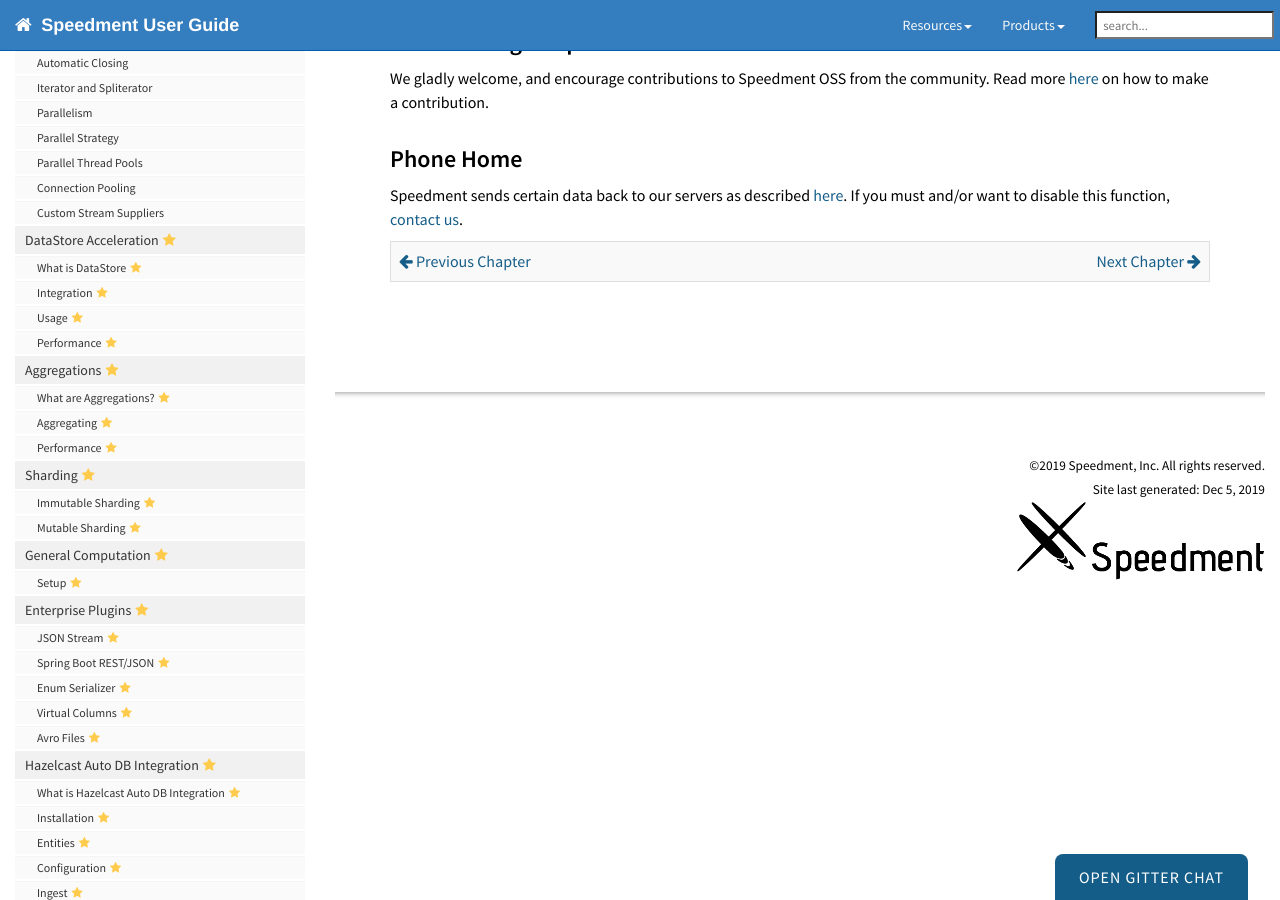
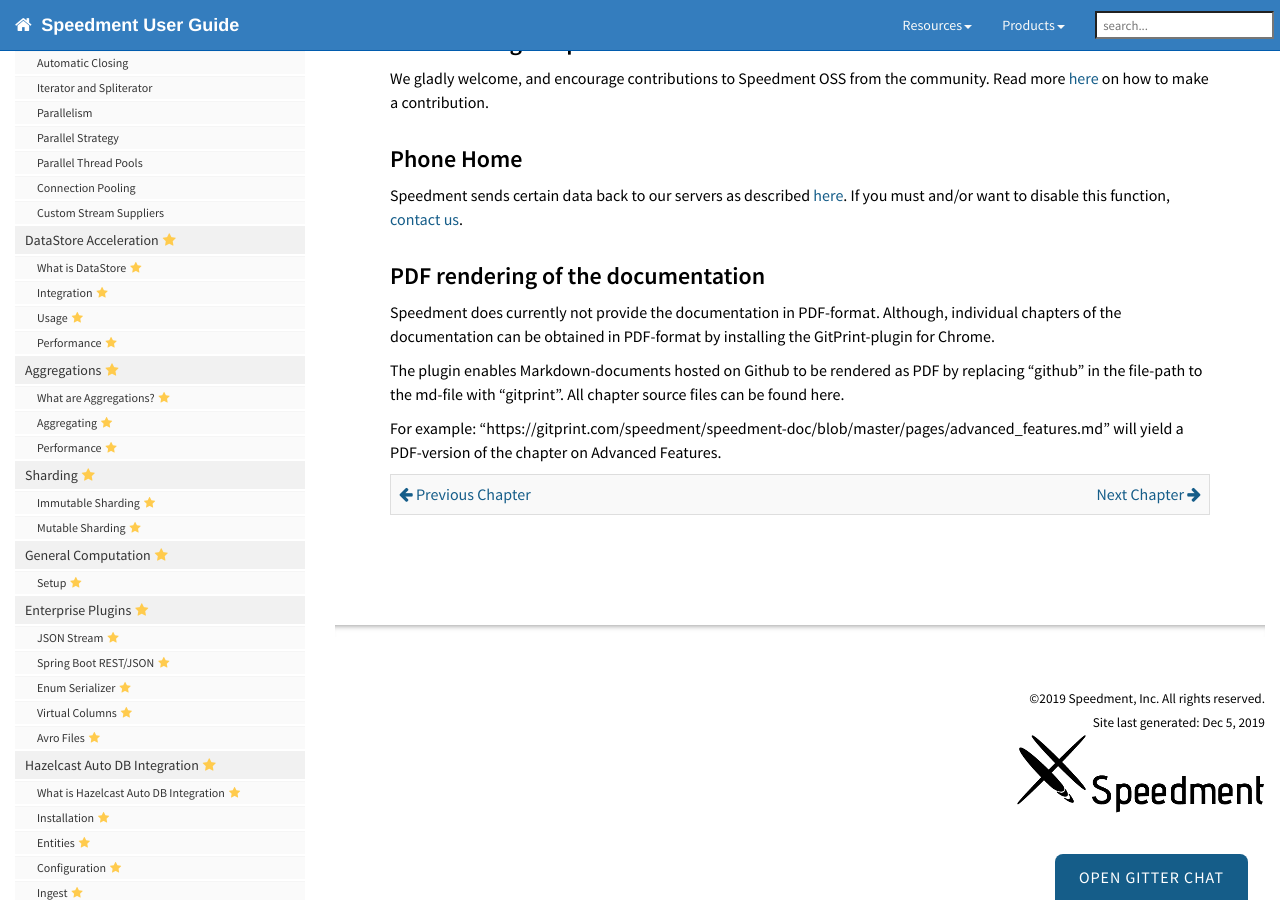
Before and after one commit to speedment/speedment-doc, a Jekyll site: the page built from index.md, in a window 1280 px wide and 900 px high, scrolled down 2137 px. Built offline with Jekyll 4.4.1, drawn with Linux system fonts in a browser that asks for light colours; nearby versions of some CDN libraries; comment, search, counter and statistics services are not loaded.

Commit message:
Add info about PDF rendering

```diff
--- a/index.md
+++ b/index.md
@@ -76,4 +76,11 @@
 Speedment sends certain data back to our servers as described [here](https://github.com/speedment/speedment/blob/master/DISCLAIMER.MD).
 If you must and/or want to disable this function, [contact us](https://speedment.com/contact).
 
+## PDF rendering of the documentation
+Speedment does currently not provide the documentation in PDF-format. Although, individual chapters of the documentation can be obtained in PDF-format by installing the GitPrint-plugin for Chrome.
+
+The plugin enables Markdown-documents hosted on Github to be rendered as PDF by replacing "github" in the file-path to the md-file with "gitprint". All chapter source files can be found here.
+
+For example: "https://gitprint.com/speedment/speedment-doc/blob/master/pages/advanced_features.md" will yield a PDF-version of the chapter on Advanced Features.
+
 {% include prev_next.html %}
```
